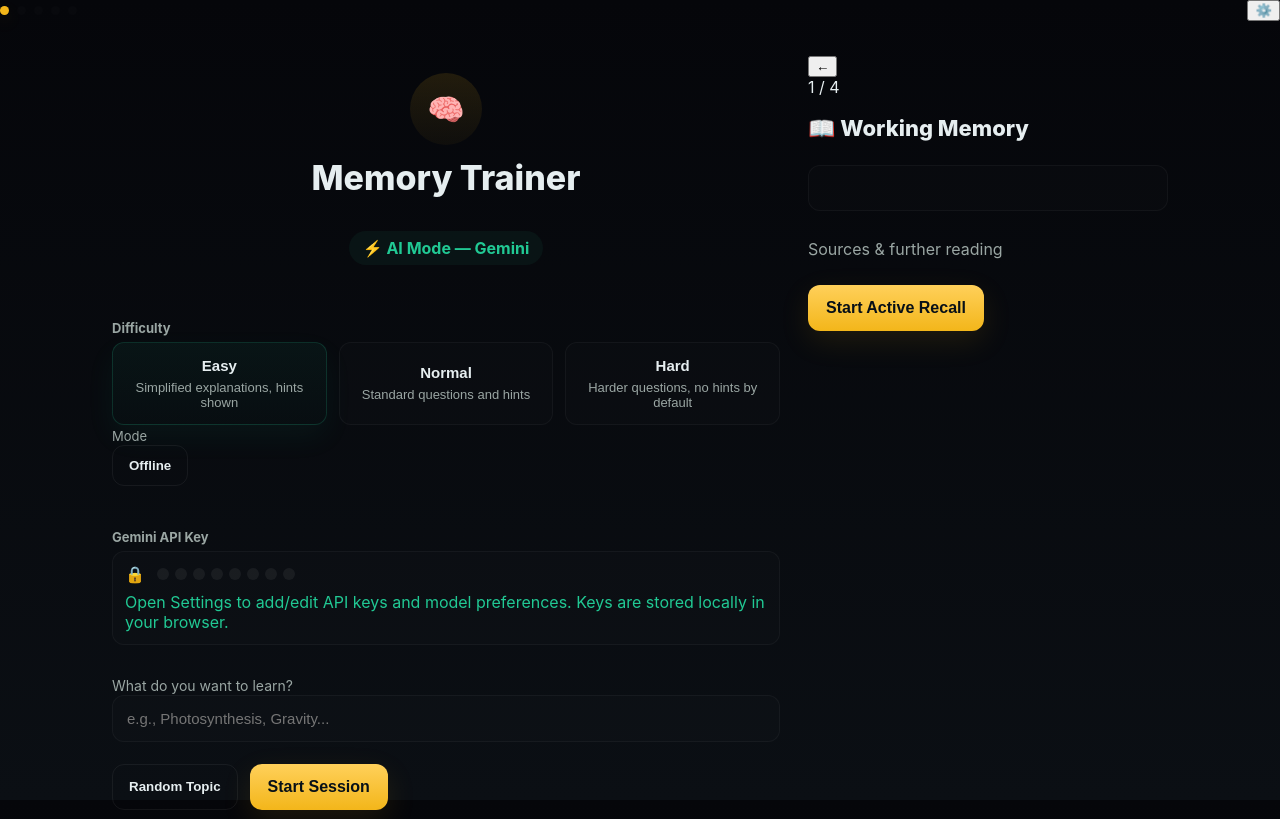
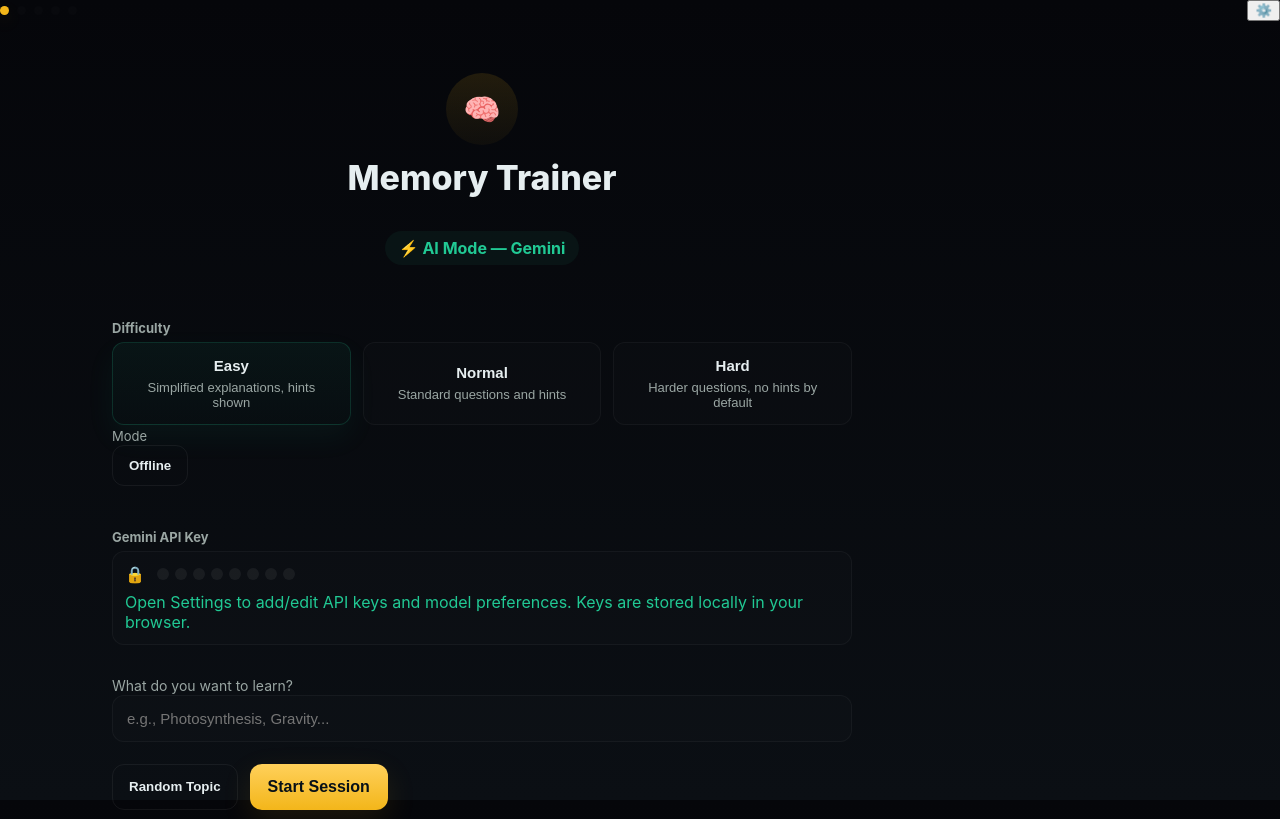
Before and after one commit to praiseyuk2007-max/memory-trainer-ai, a plain HTML site: page index.html in a window 1280 px wide. Shown: the top 819 px of the page. Drawn offline with Linux system fonts and the light colour scheme.

Commit message:
Fix layout: ensure only active .screen displays and spans both columns so screens don't render side-by-side on desktop; keep responsive UI polish

```diff
--- a/styles.css
+++ b/styles.css
@@ -16,6 +16,10 @@
   --border:rgba(255,255,255,0.04);
   --radius:14px;
 }
+
+/* Ensure only the active screen is visible and that screens span both columns */
+.screen{display:none;grid-column:1/-1}
+.screen.active{display:block}
 
 /* base */
 *{box-sizing:border-box}
```
